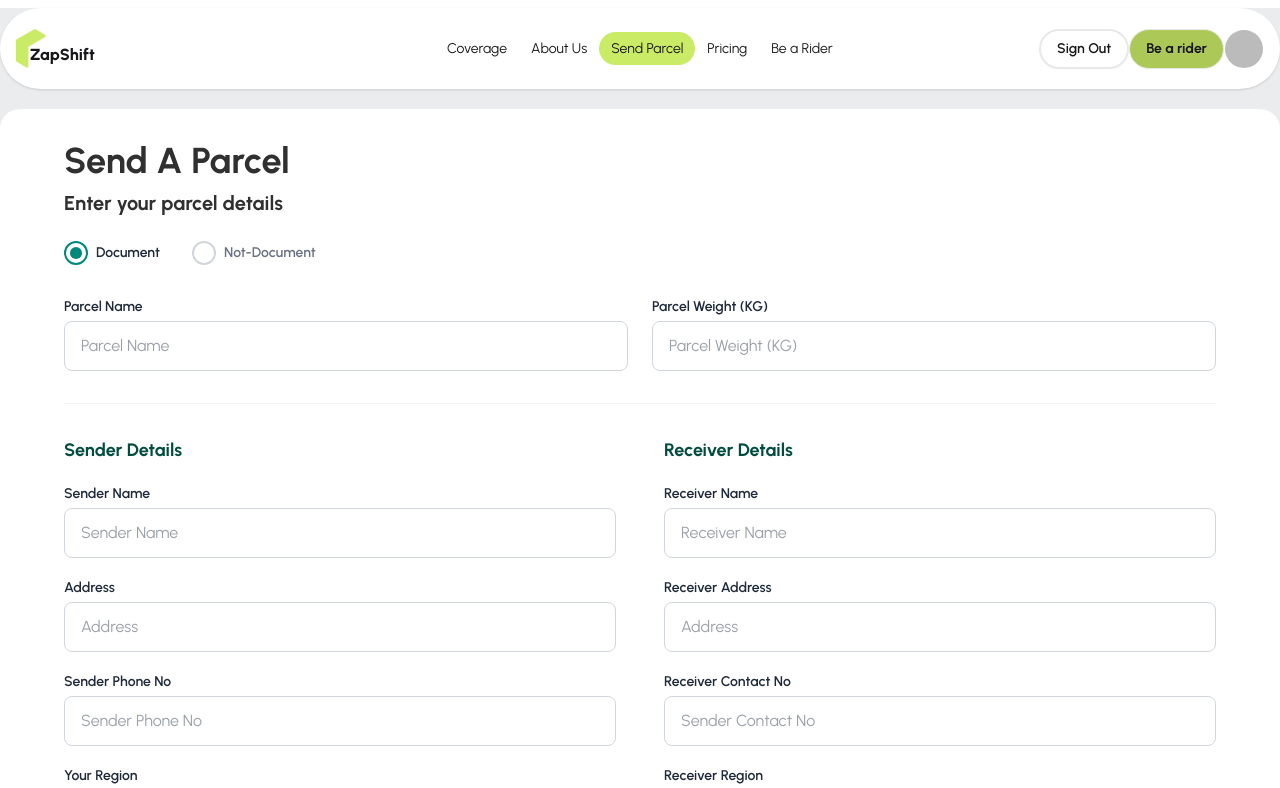
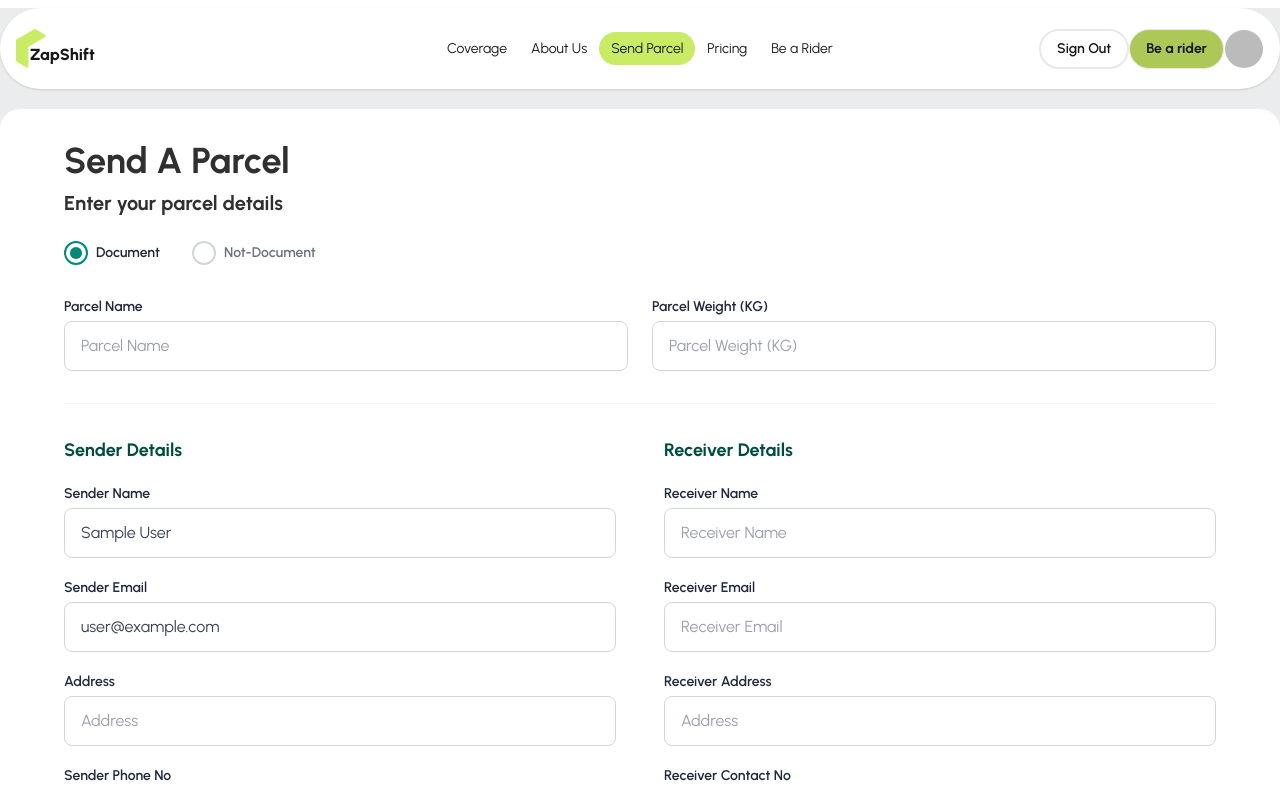
Before and after one commit to piyash-23/zap-shift, a React (Vite) app: page /send-parcel in a window 1280 px wide. Shown: the top 788 px of the page. Built offline with nearby package versions, Linux system fonts and the light colour scheme; no server answers; sample sign-in values are in the browser's storage.

Commit message:
parcel to database

```diff
--- a/src/Pages/Send Parcel/SendParcel.jsx
+++ b/src/Pages/Send Parcel/SendParcel.jsx
@@ -1,6 +1,9 @@
 import React, { useState } from "react";
 import { useForm } from "react-hook-form";
 import { useLoaderData } from "react-router";
+import Swal from "sweetalert2";
+import useAxiosSecure from "../../hooks/Axios/useAxiosSecure";
+import useAuth from "../../hooks/useAuth/useAuth";
 
 const SendParcel = () => {
   const {
@@ -13,6 +16,8 @@ const SendParcel = () => {
       parcelType: "document", // Default selected
     },
   });
+  const { user } = useAuth();
+  const axiosSecure = useAxiosSecure();
   const serviceCenters = useLoaderData();
   const regionsDuplicate = serviceCenters.map((c) => c.region);
   const regions = [...new Set(regionsDuplicate)];
@@ -28,13 +33,50 @@ const SendParcel = () => {
   const [parcelType, setParcelType] = useState("document");
 
   const onSubmit = (data) => {
-    // Merging the local state with form data just to be sure,
-    // though the hidden input registers it too.
     const finalData = { ...data, parcelType };
-    console.log("Booking Data:", finalData);
+    // console.log("Booking Data:", finalData);
+    const isDocument = finalData.parcelType === "document";
+    const isSameDistrict =
+      finalData.senderDistrict === finalData.receiverDistrict;
+    const parcelWeight = parseFloat(finalData.parcelWeight);
+    let cost = 0;
+    if (isDocument) {
+      cost = isSameDistrict ? 60 : 80;
+    } else {
+      if (parcelWeight < 3) {
+        cost = isSameDistrict ? 110 : 150;
+      } else {
+        const minCharge = isSameDistrict ? 110 : 150;
+        const extraWeight = parcelWeight - 3;
+        const extraCharge = isSameDistrict
+          ? extraWeight * 40
+          : extraWeight * 40 + 40;
+        cost = minCharge + extraCharge;
+      }
+    }
+    const verifiedData = { ...finalData, cost };
+
+    // console.log("cost", cost);
+    Swal.fire({
+      title: "Want to confirm?",
+      text: `Your total cost for the product is ${cost} taka`,
+      icon: "warning",
+      showCancelButton: true,
+      confirmButtonColor: "#3085d6",
+      cancelButtonColor: "#d33",
+      confirmButtonText: "Agreed",
+    }).then((result) => {
+      if (result.isConfirmed) {
+        // save the parcel to database
+
+        axiosSecure.post("/parcels", verifiedData).then((res) => {
+          // console.log("after save", res.data);
+        });
+      }
+    });
   };
 
-  // Custom Radio Button Component for "Document" vs "Not-Document"
+  // Custom Radio Button Component for "Document" or "Not-Document"
   const RadioOption = ({ value, label }) => (
     <div
       className="flex items-center cursor-pointer mr-8"
@@ -109,7 +151,7 @@ const SendParcel = () => {
                 Parcel Weight (KG)
               </label>
               <input
-                type="number"
+                type="text"
                 placeholder="Parcel Weight (KG)"
                 className={`w-full border ${
                   errors.parcelWeight ? "border-red-500" : "border-gray-300"
@@ -132,7 +174,7 @@ const SendParcel = () => {
               <h3 className="text-lg font-bold text-[#004d40]">
                 Sender Details
               </h3>
-
+              {/* sender name */}
               <div className="flex flex-col">
                 <label className="text-sm font-semibold text-gray-800 mb-1">
                   Sender Name
@@ -140,11 +182,25 @@ const SendParcel = () => {
                 <input
                   type="text"
                   placeholder="Sender Name"
+                  defaultValue={user?.displayName}
                   className="w-full border border-gray-300 rounded-lg px-4 py-3 text-gray-700 focus:outline-none focus:ring-2 focus:ring-[#004d40] transition"
                   {...register("senderName", { required: true })}
                 />
               </div>
-
+              {/* sender email */}
+              <div className="flex flex-col">
+                <label className="text-sm font-semibold text-gray-800 mb-1">
+                  Sender Email
+                </label>
+                <input
+                  type="email"
+                  placeholder="Sender Email"
+                  defaultValue={user?.email}
+                  className="w-full border border-gray-300 rounded-lg px-4 py-3 text-gray-700 focus:outline-none focus:ring-2 focus:ring-[#004d40] transition"
+                  {...register("senderEmail", { required: true })}
+                />
+              </div>
+              {/* sender address */}
               <div className="flex flex-col">
                 <label className="text-sm font-semibold text-gray-800 mb-1">
                   Address
@@ -250,7 +306,7 @@ const SendParcel = () => {
               <h3 className="text-lg font-bold text-[#004d40]">
                 Receiver Details
               </h3>
-
+              {/* receiver name */}
               <div className="flex flex-col">
                 <label className="text-sm font-semibold text-gray-800 mb-1">
                   Receiver Name
@@ -262,7 +318,19 @@ const SendParcel = () => {
                   {...register("receiverName", { required: true })}
                 />
               </div>
-
+              {/* receiver email */}
+              <div className="flex flex-col">
+                <label className="text-sm font-semibold text-gray-800 mb-1">
+                  Receiver Email
+                </label>
+                <input
+                  type="email"
+                  placeholder="Receiver Email"
+                  className="w-full border border-gray-300 rounded-lg px-4 py-3 text-gray-700 focus:outline-none focus:ring-2 focus:ring-[#004d40] transition"
+                  {...register("receiverEmail", { required: true })}
+                />
+              </div>
+              {/* receiver address */}
               <div className="flex flex-col">
                 <label className="text-sm font-semibold text-gray-800 mb-1">
                   Receiver Address
--- /dev/null
+++ b/src/hooks/Axios/useAxiosSecure.jsx
@@ -0,0 +1,12 @@
+import axios from "axios";
+import React from "react";
+
+const axiosSecurer = axios.create({
+  baseURL: "http://localhost:4000",
+});
+
+const useAxiosSecure = () => {
+  return axiosSecurer;
+};
+
+export default useAxiosSecure;
```
